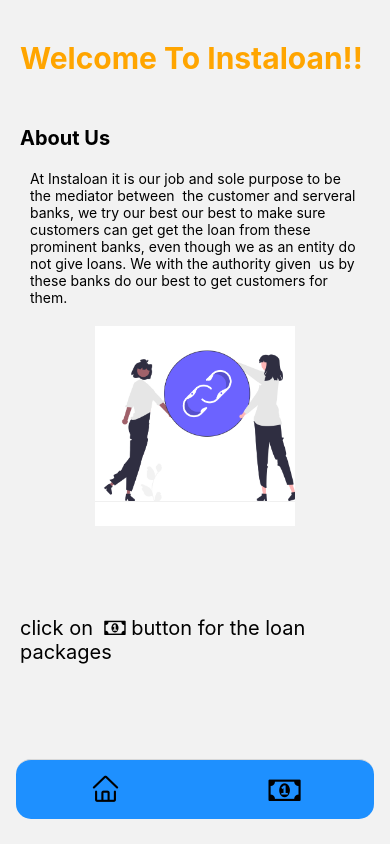
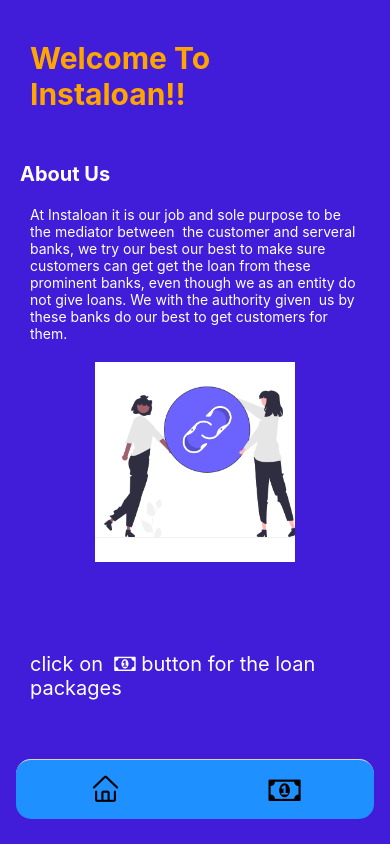
Before and after one commit to kencal20/Demo, a React Native app: screen /Home in a window 390 px wide. Built offline with nearby package versions, Linux system fonts and the light colour scheme.

Commit message:
home update

```diff
--- a/src/Home.js
+++ b/src/Home.js
@@ -1,7 +1,7 @@
 import React from 'react';
-import { View, Text, StyleSheet,Image  } from 'react-native';
-import { FontAwesome} from '@expo/vector-icons'
-import join from  "../assets/join.png"
+import { View, Text, StyleSheet, Image } from 'react-native';
+import { FontAwesome } from '@expo/vector-icons'
+import join from "../assets/join.png"
 const Home = () => {
     return (
         <View style={styles.container}>
@@ -22,11 +22,11 @@ const Home = () => {
 
                 </Text>
                 <Image source={join} style={styles.image} />
-                </View>
-                <Text style={styles.link_ref}>
-                    click on  <FontAwesome name='money' size={20} /> button for
-                    the loan packages
-                </Text>
+            </View>
+            <Text style={styles.link_ref}>
+                click on  <FontAwesome name='money' size={20} /> button for
+                the loan packages
+            </Text>
 
         </View>
     );
@@ -37,30 +37,33 @@ export default Home;
 const styles = StyleSheet.create({
     container: {
         flex: 1,
-        marginHorizontal: 20
+        backgroundColor: '#411cd9'
     },
 
     welcome_text: {
-        marginTop:40,
+        marginTop: 40,
         fontSize: 30,
         fontWeight: 'bold',
-        color:'orange'
-
+        color: 'orange',
+        marginHorizontal:30
     },
     About: {
-        marginVertical:50
+        marginVertical: 50,
+        marginHorizontal: 20
     }
     ,
 
     about_header: {
         fontSize: 20,
         fontWeight: 'bold',
-
+        color: 'white'
     },
 
     about_text: {
         marginVertical: 20,
         marginHorizontal: 10,
+        color: 'white',
+
 
 
     },
@@ -71,8 +74,10 @@ const styles = StyleSheet.create({
         alignSelf: 'center',
 
     },
-    link_ref:{
-        fontSize:20
+    link_ref: {
+        fontSize: 20,
+        color: 'white',
+        marginHorizontal: 30
     }
 
 })
```
